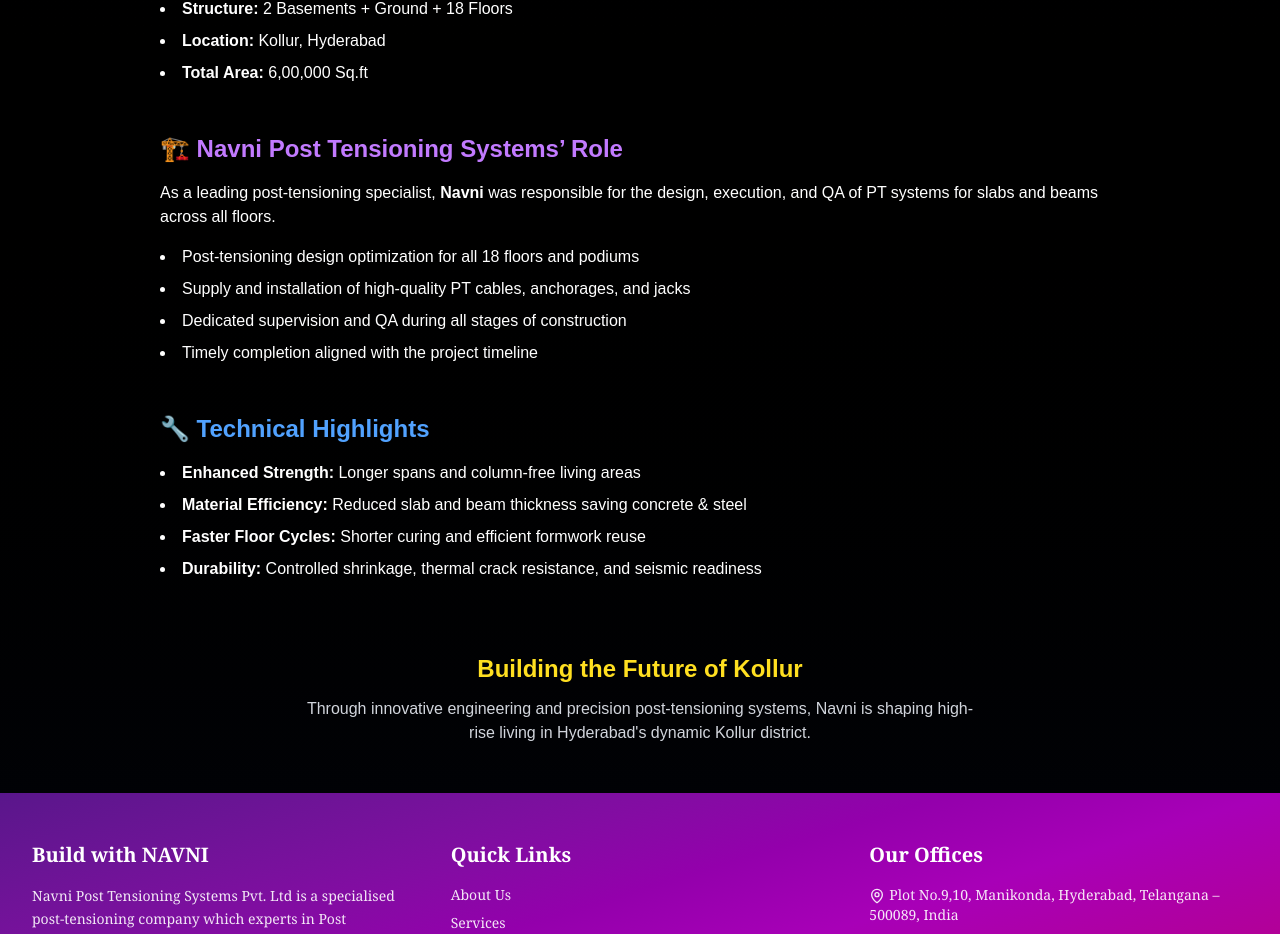
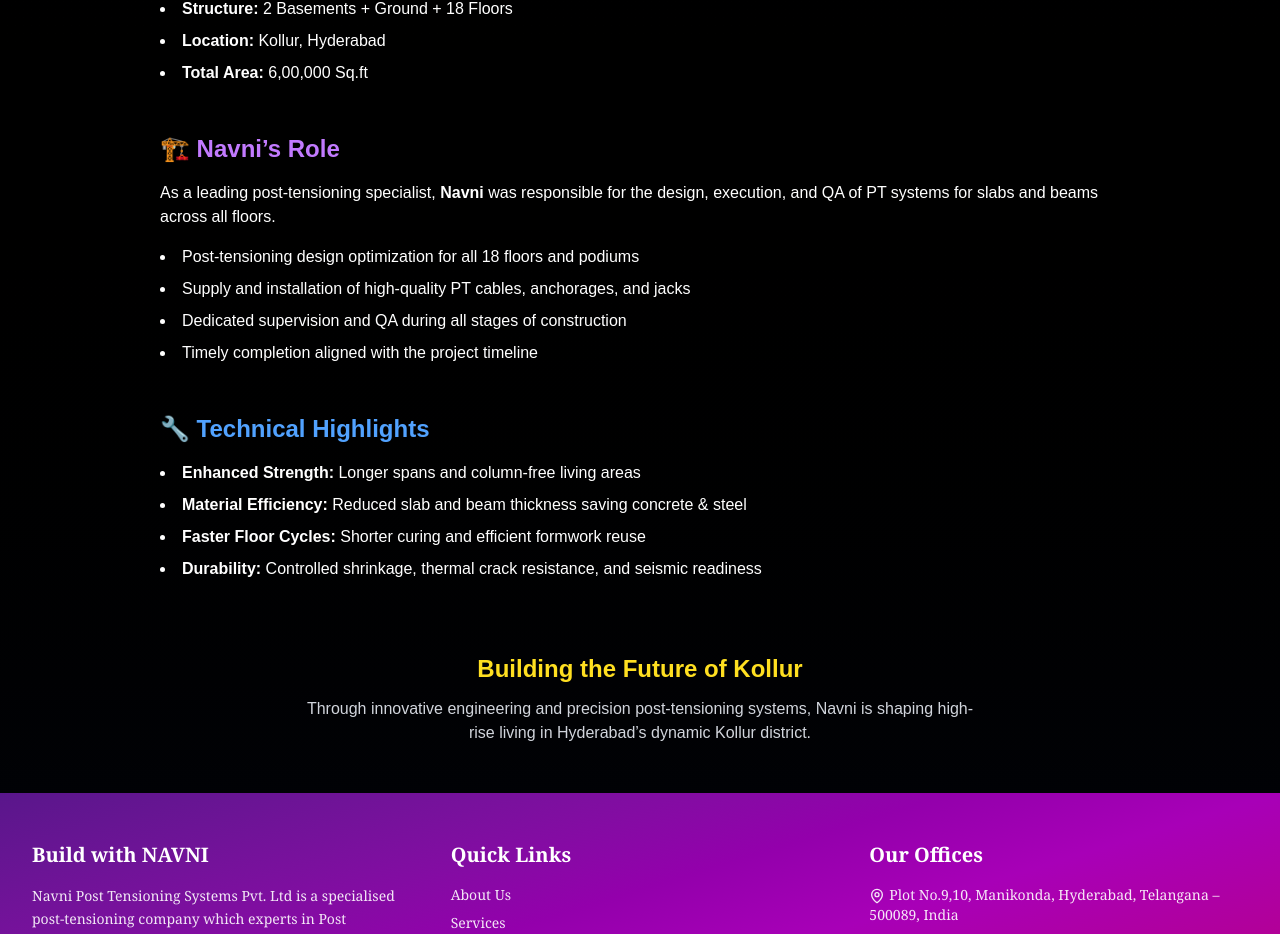
Before and after one commit to nanisam07/navi-task, a Next.js app: page /project/gsr in a window 1280 px wide. Shown: the part 953-1887 px from the top of the page. Built offline with nearby package versions, Linux system fonts and the light colour scheme.

Commit message:
fixed gsr

```diff
--- a/app/project/gsr/page.tsx
+++ b/app/project/gsr/page.tsx
@@ -94,7 +94,7 @@ export default function GSRResidentialKollur() {
           transition={{ duration: 0.5 }}
           className="text-2xl font-bold text-purple-400 mb-4"
         >
-          🏗️ Navni Post Tensioning Systems’ Role
+          🏗️ Navni&rsquo;s Role
         </motion.h2>
         <p className="mb-4">
           As a leading post-tensioning specialist, <strong>Navni</strong> was responsible for the design, execution, and QA of PT systems for slabs and beams across all floors.
@@ -136,7 +136,7 @@ export default function GSRResidentialKollur() {
           Building the Future of Kollur
         </motion.h3>
         <p className="text-gray-300 max-w-2xl mx-auto">
-          Through innovative engineering and precision post-tensioning systems, Navni is shaping high-rise living in Hyderabad's dynamic Kollur district.
+          Through innovative engineering and precision post-tensioning systems, Navni is shaping high-rise living in Hyderabad&rsquo;s dynamic Kollur district.
         </p>
       </section>
         <Footer />
```
Lines whose indentation alone changed are shown as unchanged.
